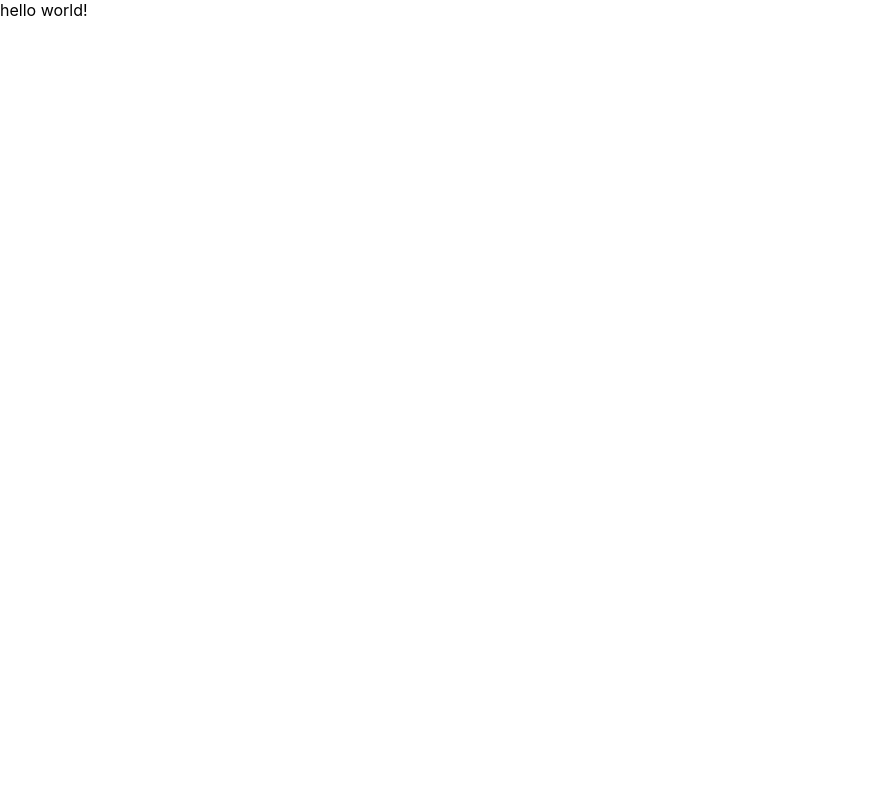
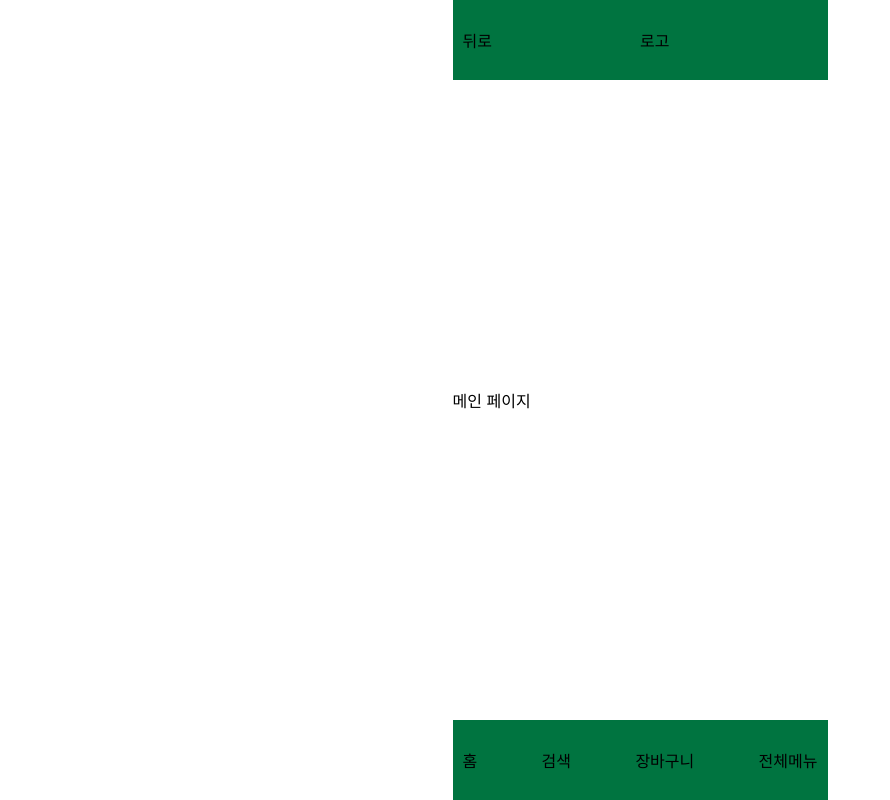
Before and after one commit to sss5793/bmart-10, a React app in the folder frontend/: page / in a window 1280 px wide. Shown: the whole page, without its empty margins (0-890 px from the left). Built offline with nearby package versions, Linux system fonts and the light colour scheme.

Commit message:
feat: 프론트엔드 레이아웃
- 리액트 라우팅 설정
- 레이아웃 구성 잡기
- react-router-dom, styled-components 라이브러리 추가

```diff
--- a/frontend/package.json
+++ b/frontend/package.json
@@ -12,6 +12,8 @@
     "@types/node": "^12.0.0",
     "@types/react": "^16.9.0",
     "@types/react-dom": "^16.9.0",
+    "@types/react-router-dom": "^5.1.5",
+    "@types/styled-components": "^5.1.2",
     "@typescript-eslint/eslint-plugin": "^2.10.0",
     "@typescript-eslint/parser": "^2.10.0",
     "babel-eslint": "10.1.0",
@@ -52,11 +54,13 @@
     "react-app-polyfill": "^1.0.6",
     "react-dev-utils": "^10.2.1",
     "react-dom": "^16.13.1",
+    "react-router-dom": "^5.2.0",
     "resolve": "1.15.0",
     "resolve-url-loader": "3.1.1",
     "sass-loader": "8.0.2",
     "semver": "6.3.0",
     "style-loader": "0.23.1",
+    "styled-components": "^5.1.1",
     "terser-webpack-plugin": "2.3.5",
     "ts-pnp": "1.1.6",
     "typescript": "~3.7.2",
--- a/frontend/src/components/App.tsx
+++ b/frontend/src/components/App.tsx
@@ -1,7 +1,12 @@
-import React from "react";
+import React from 'react';
+import Router from '../router';
 
 function App() {
-  return <div className="App">hello world!</div>;
+  return (
+    <div className="App">
+      <Router />
+    </div>
+  );
 }
 
 export default App;
--- /dev/null
+++ b/frontend/src/components/layout/footer.tsx
@@ -0,0 +1,27 @@
+import React from 'react';
+import styled from 'styled-components';
+
+import { COLOR } from '../../constants';
+
+const Layer = styled.div`
+  width: 100%;
+  height: 80px;
+  background-color: ${COLOR.GREEN_1};
+  display: flex;
+  justify-content: space-between;
+  align-items: center;
+  padding: 10px;
+`;
+
+const Footer = () => {
+  return (
+    <Layer>
+      <div>홈</div>
+      <div>검색</div>
+      <div>장바구니</div>
+      <div>전체메뉴</div>
+    </Layer>
+  );
+};
+
+export default Footer;
--- /dev/null
+++ b/frontend/src/components/layout/header.tsx
@@ -0,0 +1,26 @@
+import React from 'react';
+import styled from 'styled-components';
+
+import { COLOR } from '../../constants';
+
+const Layer = styled.div`
+  width: 100%;
+  height: 80px;
+  background-color: ${COLOR.GREEN_1};
+  display: flex;
+  justify-content: space-between;
+  align-items: center;
+  padding: 10px;
+`;
+
+const Header = () => {
+  return (
+    <Layer>
+      <div> 뒤로 </div>
+      <div> 로고 </div>
+      <div></div>
+    </Layer>
+  );
+};
+
+export default Header;
--- /dev/null
+++ b/frontend/src/components/layout/index.tsx
@@ -0,0 +1,25 @@
+import React, { Children } from 'react';
+import styled from 'styled-components';
+
+import Header from './header';
+import Footer from './footer';
+
+const Layer = styled.div`
+  width: 100%;
+  height: 100%;
+  display: flex;
+  flex-direction: column;
+  justify-content: space-between;
+`;
+
+const Layout = (props: { children: any }) => {
+  return (
+    <Layer>
+      <Header />
+      {props.children}
+      <Footer />
+    </Layer>
+  );
+};
+
+export default Layout;
--- /dev/null
+++ b/frontend/src/constants.ts
@@ -0,0 +1,8 @@
+const COLOR = {
+  YELLOW_1: '#EBD22D',
+  YELLOW_2: '#FEFF3F',
+  GREEN_1: '#007440',
+  GREEN_2: '#73B48F',
+  GREEN_3: '#18B0BE',
+};
+export { COLOR };
--- /dev/null
+++ b/frontend/src/pages/category.tsx
@@ -0,0 +1,8 @@
+import React from 'react';
+import Layout from '../components/layout';
+
+const Category = () => {
+  return <Layout>카테고리 별 페이지</Layout>;
+};
+
+export default Category;
--- /dev/null
+++ b/frontend/src/pages/home.tsx
@@ -0,0 +1,8 @@
+import React from 'react';
+import Layout from '../components/layout';
+
+const Home = () => {
+  return <Layout>메인 페이지</Layout>;
+};
+
+export default Home;
--- /dev/null
+++ b/frontend/src/pages/index.ts
@@ -0,0 +1,9 @@
+import Home from './home';
+import Category from './category';
+import Search from './search';
+
+export {
+  Home,
+  Category,
+  Search,
+}
--- /dev/null
+++ b/frontend/src/pages/search.tsx
@@ -0,0 +1,8 @@
+import React from 'react';
+import Layout from '../components/layout';
+
+const Search = () => {
+  return <Layout>검색 페이지</Layout>;
+};
+
+export default Search;
--- /dev/null
+++ b/frontend/src/router.tsx
@@ -0,0 +1,46 @@
+import React from 'react';
+import {
+  BrowserRouter,
+  Switch,
+  Route,
+  Link,
+  useParams,
+  useRouteMatch,
+} from 'react-router-dom';
+
+import { Home, Category, Search } from './pages';
+
+const Routes = [
+  {
+    path: '/',
+    component: Home,
+  },
+  {
+    path: '/category',
+    component: Category,
+  },
+  {
+    path: '/search',
+    component: Search,
+  },
+];
+
+const Router = () => {
+  return (
+    <BrowserRouter>
+      <Switch>
+        {Routes.map((item) => (
+          <Route
+            exact
+            key={item.path}
+            path={item.path}
+            component={item.component}
+          />
+        ))}
+        <Route path="*">Not found</Route>
+      </Switch>
+    </BrowserRouter>
+  );
+};
+
+export default Router;
--- a/frontend/src/stylesheets/index.css
+++ b/frontend/src/stylesheets/index.css
@@ -7,7 +7,19 @@ body {
   -moz-osx-font-smoothing: grayscale;
 }
 
+* {
+  padding: 0;
+  margin: 0;
+  box-sizing: border-box;
+}
+
 code {
   font-family: source-code-pro, Menlo, Monaco, Consolas, 'Courier New',
     monospace;
 }
+
+.App {
+  width: 375px;
+  height: 100vh;
+  margin: 0 auto;
+}
```
Also changed, not shown: 1 other file (tests, documents, lock files or other folders).
